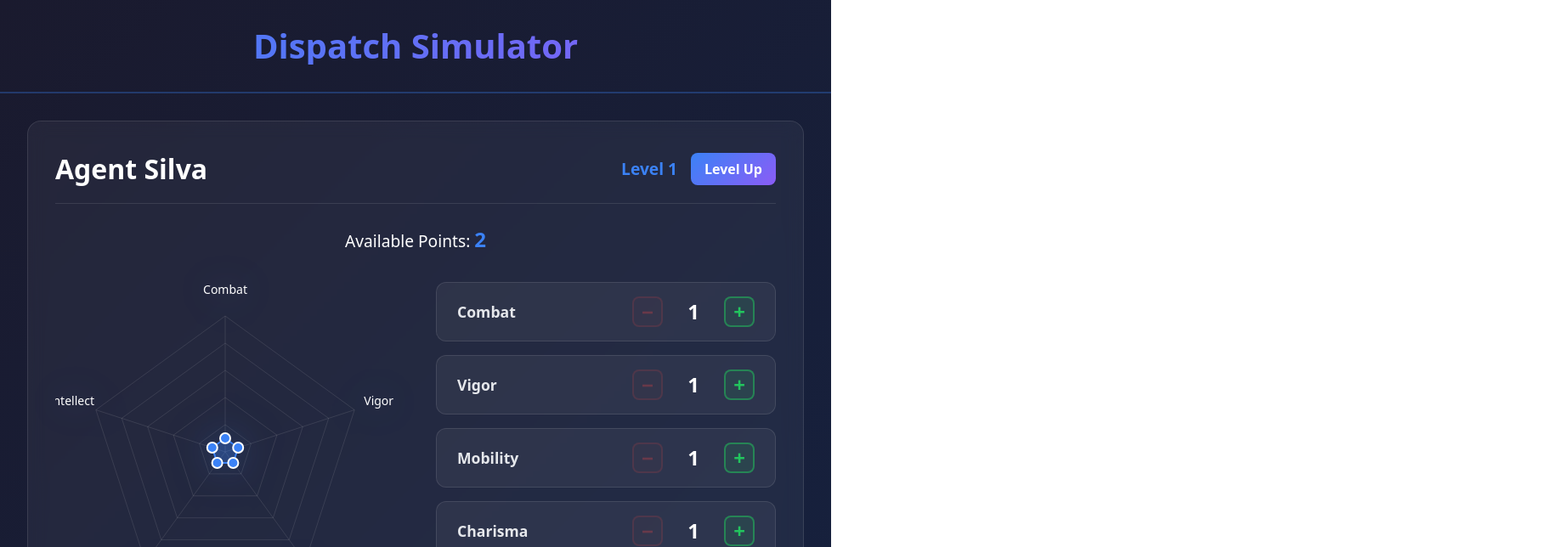
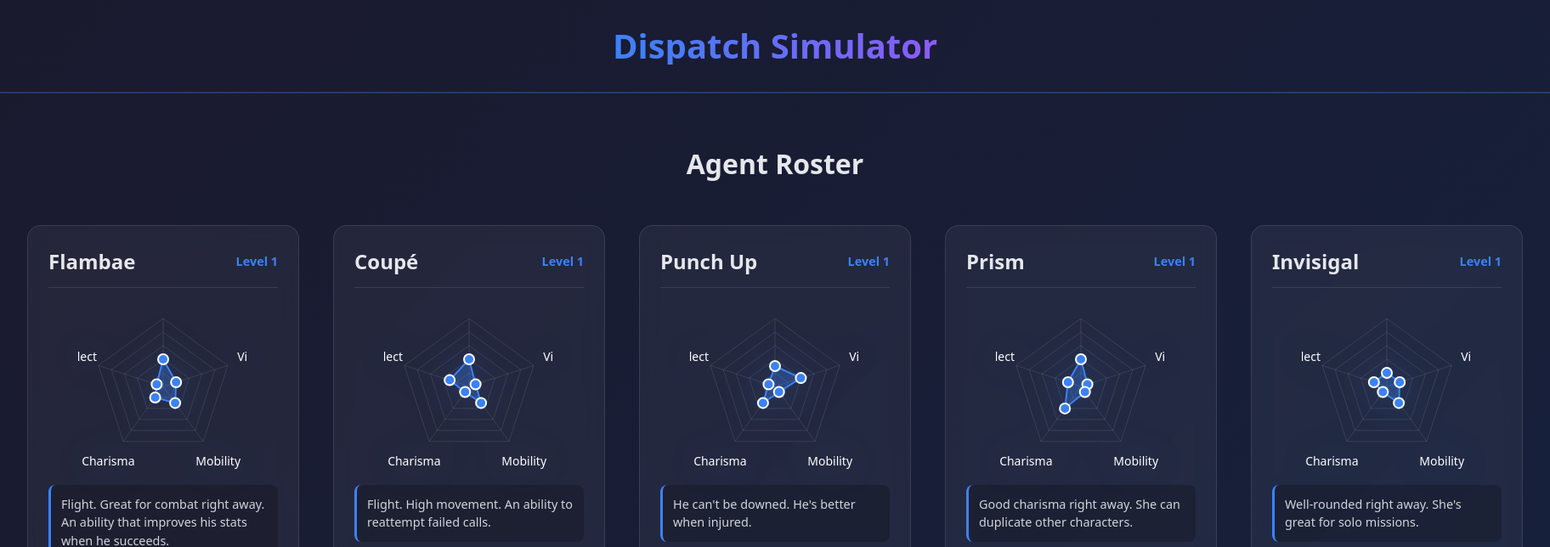
Before and after one commit to ryandavila/dispatch-sim, a React (Vite) app: page / in a window 1280 px wide. Shown: the top 644 px of the page at 85% size, 1824 px wide, since content can reach past the window. Built offline with nearby package versions, Linux system fonts and the light colour scheme.

Commit message:
feat: add CharacterCard

```diff
--- a/src/App.css
+++ b/src/App.css
@@ -5,7 +5,10 @@
 }
 
 .app-header {
-  text-align: center;
+  display: flex;
+  justify-content: center;
+  align-items: center;
+  position: relative;
   padding: 2rem;
   border-bottom: 2px solid rgba(59, 130, 246, 0.3);
 }
@@ -19,10 +22,32 @@
   background-clip: text;
 }
 
+.back-button {
+  position: absolute;
+  left: 2rem;
+  background: rgba(255, 255, 255, 0.1);
+  border: 1px solid rgba(255, 255, 255, 0.2);
+  color: white;
+  padding: 0.5rem 1rem;
+  border-radius: 8px;
+  font-size: 1rem;
+  cursor: pointer;
+  transition: all 0.2s;
+}
+
+.back-button:hover {
+  background: rgba(255, 255, 255, 0.15);
+  border-color: rgba(255, 255, 255, 0.3);
+  transform: translateX(-2px);
+}
+
 .app-main {
+  padding: 2rem;
+}
+
+.app-main.constrained {
   max-width: 1400px;
   margin: 0 auto;
-  padding: 2rem;
 }
 
 /* Character Sheet */
@@ -239,3 +264,121 @@
   font-weight: 700;
   color: white;
 }
+
+/* Character Roster */
+.character-roster {
+  width: 100%;
+}
+
+.character-roster h2 {
+  text-align: center;
+  font-size: 2rem;
+  margin-bottom: 2rem;
+  color: #e5e7eb;
+}
+
+.character-grid {
+  display: grid;
+  grid-template-columns: repeat(auto-fill, minmax(320px, 1fr));
+  gap: 3rem;
+  padding: 1rem 0;
+  max-width: 2000px;
+  margin: 0 auto;
+}
+
+@media (max-width: 1440px) {
+  .character-grid {
+    gap: 2.5rem;
+  }
+}
+
+@media (max-width: 1024px) {
+  .character-grid {
+    gap: 2rem;
+  }
+}
+
+@media (max-width: 768px) {
+  .character-grid {
+    grid-template-columns: 1fr;
+    gap: 1.5rem;
+    max-width: 600px;
+  }
+}
+
+/* Character Card */
+.character-card {
+  background: rgba(255, 255, 255, 0.05);
+  border-radius: 16px;
+  padding: 1.5rem;
+  backdrop-filter: blur(10px);
+  border: 1px solid rgba(255, 255, 255, 0.1);
+  transition: all 0.3s;
+}
+
+.character-card:hover {
+  border-color: rgba(59, 130, 246, 0.5);
+  box-shadow: 0 8px 24px rgba(59, 130, 246, 0.2);
+}
+
+.character-card.selected {
+  border-color: #3b82f6;
+  box-shadow: 0 8px 24px rgba(59, 130, 246, 0.4);
+}
+
+.character-card-header {
+  display: flex;
+  justify-content: space-between;
+  align-items: center;
+  margin-bottom: 1rem;
+  padding-bottom: 0.75rem;
+  border-bottom: 1px solid rgba(255, 255, 255, 0.1);
+}
+
+.character-card-header h3 {
+  margin: 0;
+  font-size: 1.5rem;
+  color: #e5e7eb;
+}
+
+.character-card-header .character-level {
+  font-size: 0.9rem;
+  color: #3b82f6;
+  font-weight: 600;
+}
+
+.character-card-chart {
+  display: flex;
+  justify-content: center;
+  margin: 1rem 0;
+}
+
+.character-card-notes {
+  margin-top: 1rem;
+  padding: 0.75rem;
+  background: rgba(0, 0, 0, 0.2);
+  border-radius: 8px;
+  border-left: 3px solid #3b82f6;
+}
+
+.character-card-notes p {
+  margin: 0;
+  font-size: 0.9rem;
+  line-height: 1.5;
+  color: #d1d5db;
+}
+
+.character-card-points {
+  margin-top: 1rem;
+  text-align: center;
+}
+
+.points-badge {
+  display: inline-block;
+  background: linear-gradient(135deg, #3b82f6, #8b5cf6);
+  color: white;
+  padding: 0.5rem 1rem;
+  border-radius: 20px;
+  font-size: 0.9rem;
+  font-weight: 600;
+}
--- a/src/App.tsx
+++ b/src/App.tsx
@@ -1,19 +1,86 @@
-import { useState } from 'react';
+import { useEffect, useState } from 'react';
 import './App.css';
+import { CharacterCard } from './components/CharacterCard';
 import { CharacterSheet } from './components/CharacterSheet';
 import type { Character } from './types/character';
-import { createCharacter } from './types/character';
+import { loadAgentById, loadAgents } from './utils/dataLoader';
 
 function App() {
-  const [character, setCharacter] = useState<Character>(createCharacter('Agent Silva', 1));
+  const agents = loadAgents();
+  const [selectedCharacter, setSelectedCharacter] = useState<Character | null>(null);
+
+  // Handle browser back/forward buttons
+  useEffect(() => {
+    const handlePopState = (event: PopStateEvent) => {
+      const characterId = event.state?.characterId;
+      if (characterId) {
+        const character = loadAgentById(characterId);
+        setSelectedCharacter(character || null);
+      } else {
+        setSelectedCharacter(null);
+      }
+    };
+
+    window.addEventListener('popstate', handlePopState);
+
+    // Check initial URL on mount
+    const params = new URLSearchParams(window.location.search);
+    const characterId = params.get('character');
+    if (characterId) {
+      const character = loadAgentById(characterId);
+      if (character) {
+        setSelectedCharacter(character);
+        // Update history state without adding new entry
+        window.history.replaceState({ characterId }, '', `?character=${characterId}`);
+      }
+    }
+
+    return () => {
+      window.removeEventListener('popstate', handlePopState);
+    };
+  }, []);
+
+  const handleSelectCharacter = (character: Character) => {
+    setSelectedCharacter(character);
+    window.history.pushState({ characterId: character.id }, '', `?character=${character.id}`);
+  };
+
+  const handleUpdateCharacter = (updatedCharacter: Character) => {
+    setSelectedCharacter(updatedCharacter);
+  };
+
+  const handleBack = () => {
+    setSelectedCharacter(null);
+    window.history.pushState({}, '', window.location.pathname);
+  };
 
   return (
     <div className="app">
       <header className="app-header">
         <h1>Dispatch Simulator</h1>
+        {selectedCharacter && (
+          <button type="button" onClick={handleBack} className="back-button">
+            ← Back to Roster
+          </button>
+        )}
       </header>
-      <main className="app-main">
-        <CharacterSheet character={character} onUpdateCharacter={setCharacter} />
+      <main className={`app-main ${selectedCharacter ? 'constrained' : ''}`}>
+        {selectedCharacter ? (
+          <CharacterSheet character={selectedCharacter} onUpdateCharacter={handleUpdateCharacter} />
+        ) : (
+          <div className="character-roster">
+            <h2>Agent Roster</h2>
+            <div className="character-grid">
+              {agents.map((agent) => (
+                <CharacterCard
+                  key={agent.id}
+                  character={agent}
+                  onClick={() => handleSelectCharacter(agent)}
+                />
+              ))}
+            </div>
+          </div>
+        )}
       </main>
     </div>
   );
--- /dev/null
+++ b/src/components/CharacterCard.tsx
@@ -0,0 +1,43 @@
+import { motion } from 'framer-motion';
+import type { Character } from '../types/character';
+import { RadarChart } from './RadarChart';
+
+interface CharacterCardProps {
+  character: Character;
+  onClick?: () => void;
+  isSelected?: boolean;
+}
+
+export function CharacterCard({ character, onClick, isSelected = false }: CharacterCardProps) {
+  return (
+    <motion.div
+      className={`character-card ${isSelected ? 'selected' : ''}`}
+      onClick={onClick}
+      whileHover={{ scale: 1.02, y: -4 }}
+      whileTap={{ scale: 0.98 }}
+      transition={{ duration: 0.2 }}
+      style={{ cursor: onClick ? 'pointer' : 'default' }}
+    >
+      <div className="character-card-header">
+        <h3>{character.name}</h3>
+        <span className="character-level">Level {character.level}</span>
+      </div>
+
+      <div className="character-card-chart">
+        <RadarChart stats={character.stats} maxValue={10} size={200} />
+      </div>
+
+      {character.notes && (
+        <div className="character-card-notes">
+          <p>{character.notes}</p>
+        </div>
+      )}
+
+      {character.availablePoints > 0 && (
+        <div className="character-card-points">
+          <span className="points-badge">{character.availablePoints} points available</span>
+        </div>
+      )}
+    </motion.div>
+  );
+}
```
